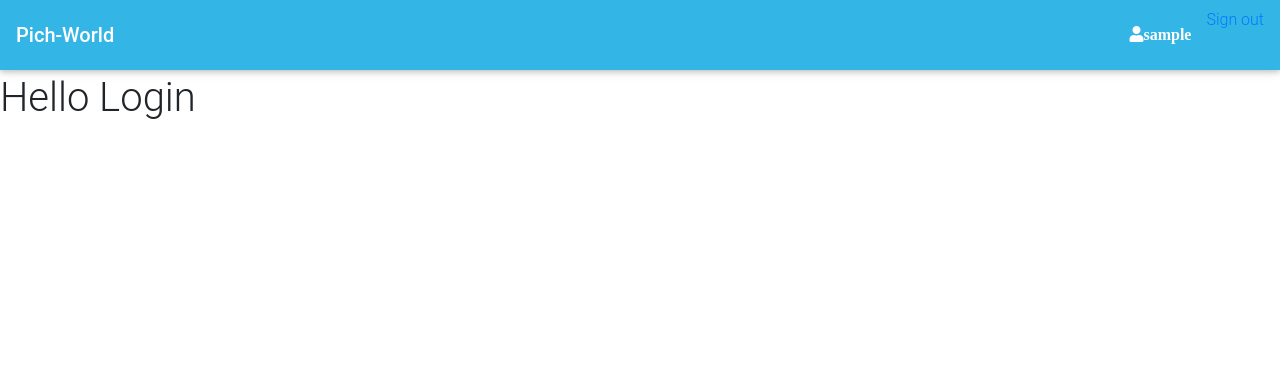
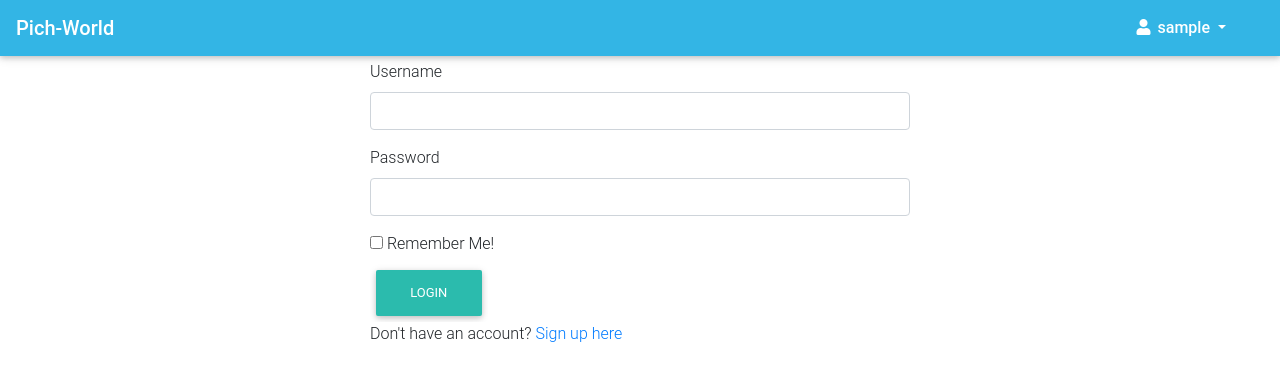
Before and after one commit to Owiti-Charles/pitch-world, a Flask app: template app/templates/auth/login.html in a window 1280 px wide. Shown: the top 381 px of the page. Run offline with Flask 2, Linux system fonts and the light colour scheme; the template is opened without the code that fills it: values that come from a table or form of the project are taken from there, others are empty; the visitor is signed in with stand-in values (Sample User, id 1); data comes from the database, SQL or seed files in the repository; some libraries are stand-ins or nearby versions.

Commit message:
Add login tamplate, login vie wto allow a registered user to login

```diff
--- a/app/models.py
+++ b/app/models.py
@@ -9,6 +9,12 @@ class User(db.Model,UserMixin):
     email  = db.Column(db.String(255),unique = True,nullable = False)
     secure_password = db.Column(db.String(255),nullable = False)
 
+
+    @property
+    def set_password(self):
+        raise AttributeError('You cannot read the password attribute')
+
+    @set_password.setter
     def password(self, password):
         self.secure_password = generate_password_hash(password)
 
@@ -27,3 +33,6 @@ class User(db.Model,UserMixin):
 
     def __repr__(self):
         return f'User {self.username}'
+@login_manager.user_loader
+def load_user(user_id):
+    return User.query.get(int(user_id))
--- a/app/templates/auth/login.html
+++ b/app/templates/auth/login.html
@@ -1,5 +1,20 @@
 {% extends 'base.html' %}
-
+{% import 'bootstrap/wtf.html' as wtf%}
 {% block content %}
-    <h1>Hello Login</h1>
+<div class="container">
+    <div class="row">
+      <div class= "col-md-3"> </div>
+      <div class="col-md-6">
+      {% for message in get_flashed_messages() %}
+        <div class="alert alert-danger">
+        <button type="button" class="close" data-dismiss="alert">&times;</button>
+        {{ message }}
+        </div>
+      {% endfor %}
+      {{wtf.quick_form(loginform)}}
+      <p> Don't have an account? <a href="{{url_for('auth.signup')}}">Sign up here</a></p>
+     </div>
+     <div clas="col-md-3"> </div>
+    </div>
+</div>
 {% endblock %}
--- a/app/templates/navbar.html
+++ b/app/templates/navbar.html
@@ -6,10 +6,19 @@
     <div class="collapse navbar-collapse" >
         <ul class="navbar-nav ml-auto">
             {% if current_user.is_authenticated %}
-            <li style="color:white;padding:15px;"><i class="fas fa-user">{{current_user.username}}</i></li>
-            <li><a href="{{url_for('auth.logout')}}">Sign out</a></li>
+            <li class="nav-item dropdown">
+            <a class="nav-link dropdown-toggle" style= 'margin-right:30px' data-toggle="dropdown"
+              aria-haspopup="true" aria-expanded="false">
+              <i class="fas fa-user"></i>&nbsp;<strong>{{current_user.username}}</strong> </a>
+            <div class="dropdown-menu dropdown-menu-right dropdown-info" aria-labelledby="navbarDropdownMenuLink-4">
+              <a class="dropdown-item" href="#"><i class="far fa-user"></i>&nbsp; My account</a>
+              <a class="dropdown-item" href="{{url_for('auth.logout')}}"><i class="fas fa-sign-out-alt"></i>&nbsp; Log out</a>
+            </div>
+            </li>
             {% else %}
-            <li style="color:white;padding:10px;text-decoration:none;margin-right:20px;"><a href="{{url_for('auth.login')}}"><i class="fas fa-user"> Log in</i></a></li>
+            <li class="nav-item">
+                <a style= 'margin-right:30px' class="nav-link" href="{{url_for('auth.login')}}"><i class="fas fa-sign-in-alt"></i>&nbsp; <strong>Log in</strong></a>
+            </li>
             {%endif%}
 
         </ul>
```
Also changed, not shown: app/auth/views.py (+7 -1 lines).
